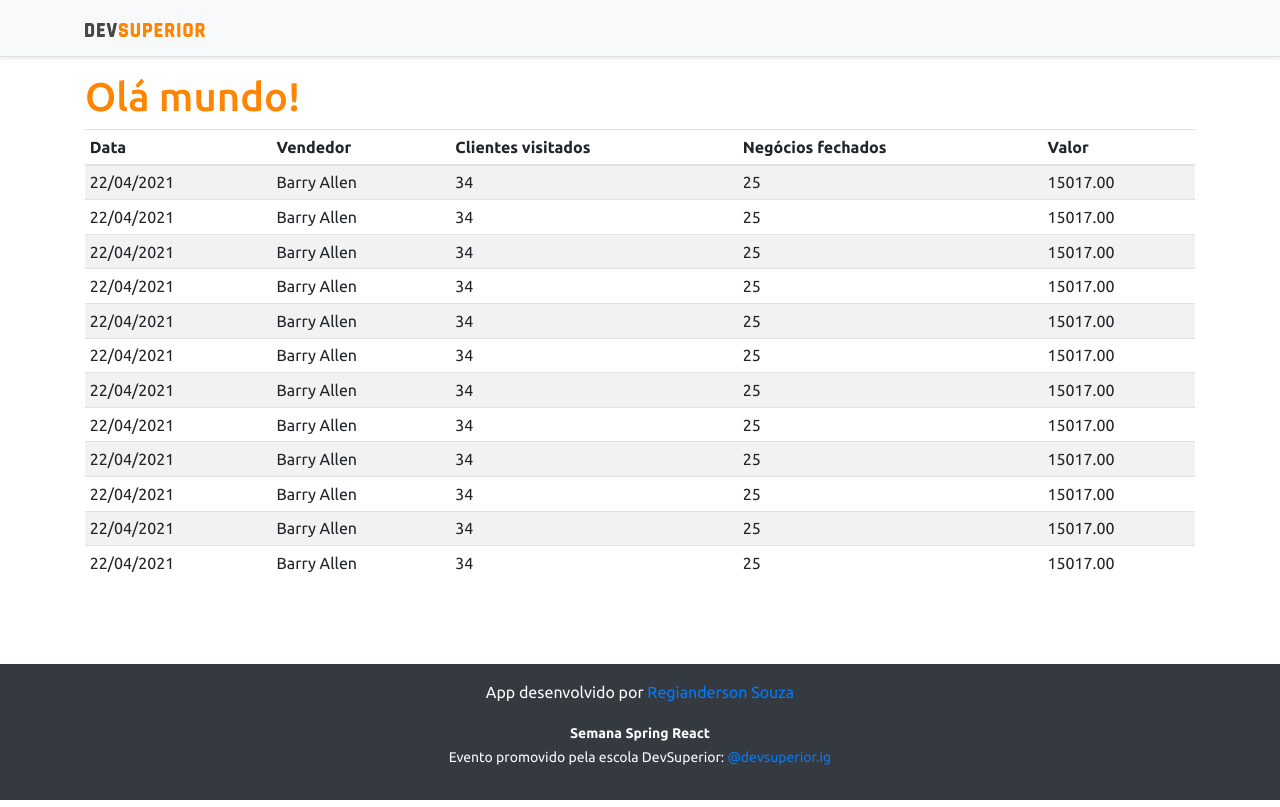
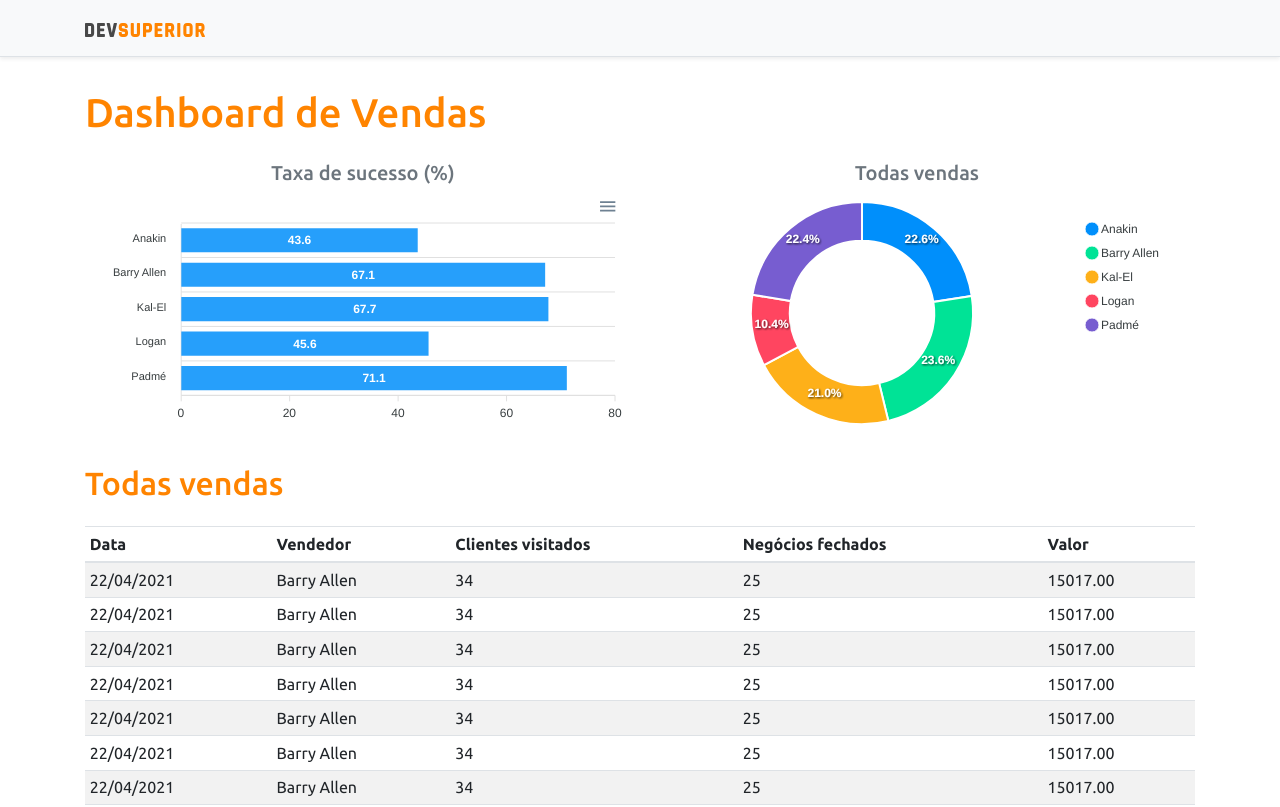
Before and after one commit to regianderson/Dashboard_projeto_vendas, a React (Create React App) app in the folder frontend/: page / in a window 1280 px wide. Shown: the top 807 px of the page. Built offline with nearby package versions, Linux system fonts and the light colour scheme.

Commit message:
Static charts

```diff
--- a/frontend/package.json
+++ b/frontend/package.json
@@ -12,10 +12,12 @@
     "@types/node": "^12.0.0",
     "@types/react": "^17.0.0",
     "@types/react-dom": "^17.0.0",
+    "apexcharts": "^3.26.1",
     "bootstrap": "^4.6.0",
     "jquery": "1.9.1",
     "popper.js": "^1.16.1",
     "react": "^17.0.2",
+    "react-apexcharts": "^1.3.9",
     "react-dom": "^17.0.2",
     "react-scripts": "4.0.3",
     "typescript": "^4.1.2",
--- a/frontend/src/App.tsx
+++ b/frontend/src/App.tsx
@@ -1,4 +1,6 @@
+import BarChart from "componentes/BarChart";
 import DataTable from "componentes/DataTable";
+import DonutChart from "componentes/DonutChart";
 import Footer from "componentes/Footer";
 import NavBar from "componentes/NavBar";
 
@@ -7,7 +9,23 @@
     <>
       <NavBar />
       <div className="container">
-        <h1 className="text-primary">Olá mundo!</h1>
+        <h1 className="text-primary py-3">Dashboard de Vendas</h1>
+
+        <div className="row px-3">
+          <div className="col-sm-6">
+            <h5 className="text-center text-secondary">Taxa de sucesso (%)</h5>
+            <BarChart />
+          </div>
+          <div className="col-sm-6">
+            <h5 className="text-center text-secondary">Todas vendas</h5>
+            <DonutChart />
+
+          </div>
+        </div>
+
+        <div className="py-3">
+          <h2 className="text-primary">Todas vendas</h2>
+        </div>
 
         <DataTable />
       </div>
--- /dev/null
+++ b/frontend/src/componentes/BarChart/index.tsx
@@ -0,0 +1,36 @@
+import Chart from 'react-apexcharts';
+
+const BarChart = () => {
+
+    const options = {
+        plotOptions: {
+            bar: {
+                horizontal: true,
+            }
+        },
+    };
+
+    const mockData = {
+        labels: {
+            categories: ['Anakin', 'Barry Allen', 'Kal-El', 'Logan', 'Padmé']
+        },
+        series: [
+            {
+                name: "% Sucesso",
+                data: [43.6, 67.1, 67.7, 45.6, 71.1]
+            }
+        ]
+    };
+
+    return (
+        <Chart
+             options={{ ...options, xaxis: mockData.labels}}
+             series= {mockData.series}
+             type= 'bar'
+             height='240'
+        />
+
+    );
+}
+
+export default BarChart;
--- /dev/null
+++ b/frontend/src/componentes/DonutChart/index.tsx
@@ -0,0 +1,26 @@
+import Chart from 'react-apexcharts';
+
+const DonutChart = () => {
+
+    const mockData = {
+        series: [477138, 499928, 444867, 220426, 473088],
+        labels: ['Anakin', 'Barry Allen', 'Kal-El', 'Logan', 'Padmé']
+    }
+
+    const options = {
+        legend: {
+            show: true
+        }
+    }
+    return (
+        <Chart
+             options={{ ...options, labels: mockData.labels}}
+             series= {mockData.series}
+             type= 'donut'
+             height='240'
+        />
+
+    );
+}
+
+export default DonutChart;
```
Also changed, not shown: 1 other file (tests, documents, lock files or other folders).
